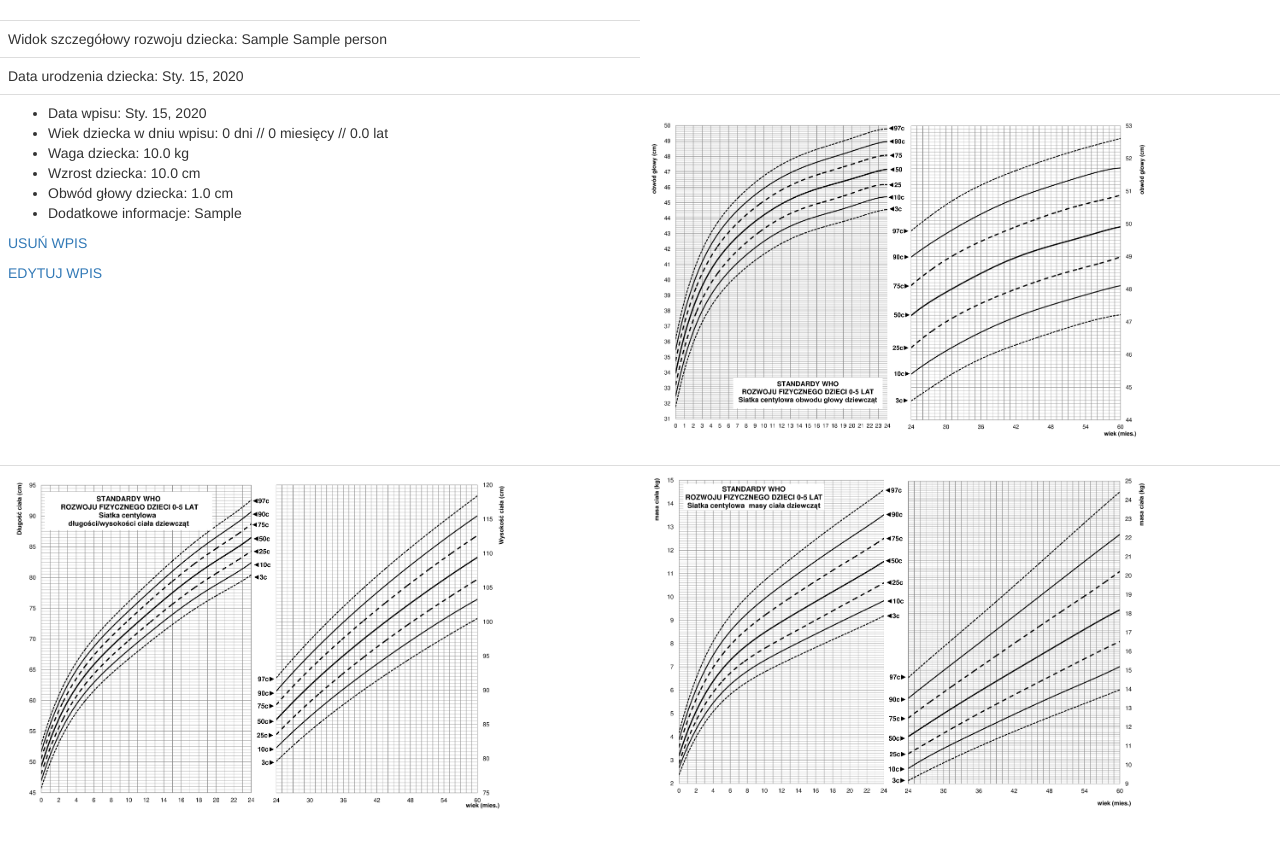
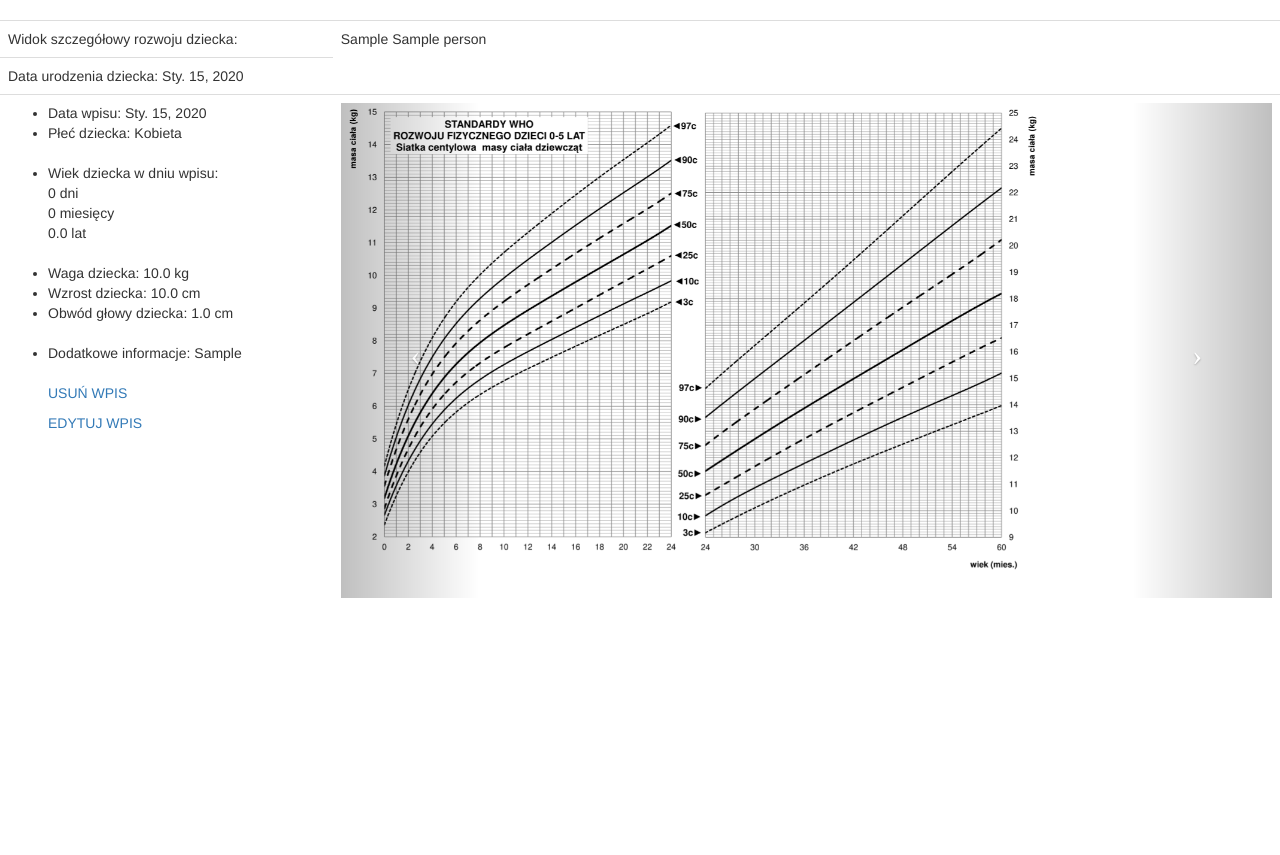
Before and after one commit to MC-Mary/organizer, a Django app: page /childdevelopment/1/ in a window 1280 px wide. Shown: the part 52-907 px from the top of the page. After the commit the page ends 650 px from the top, so only its background shows below. Run offline with Django 3.2, Linux system fonts and the light colour scheme; a user stored in the database is signed in; tables that the repository leaves empty hold one stand-in row (values such as "Sample post"); some libraries are stand-ins or nearby versions.

Commit message:
change in child_development - carousel

```diff
--- a/memo_for_you/views.py
+++ b/memo_for_you/views.py
@@ -5,7 +5,7 @@ from django.shortcuts import render, redirect
 from datetime import datetime
 
 from memo_for_you.forms import PersonForm, VaccinationForm, ChildDevelopmentForm, LoginForm, RegisterForm
-from memo_for_you.models import Vaccine, Person, Vaccination, ChildDevelopment, Diet
+from memo_for_you.models import Vaccine, Person, Vaccination, ChildDevelopment, Diet, GENDER
 from django.urls import reverse
 from django.views import View
 
@@ -110,22 +110,23 @@ class DeletePerson(LoginRequiredMixin, View):
 
 class UpdatePerson(LoginRequiredMixin, View):
     def get(self, request, id):
-        person_id = Person.objects.get(id=id)
-        persons = Person.objects.all()
-        return render(request, 'update_person_view.html', {'persons': persons, 'person_id': person_id})
+        person_detail = Person.objects.get(id=id)
+        gender_name = GENDER
+        return render(request, 'update_person_view.html',
+                      {'gender_name': gender_name, 'person_detail': person_detail})
 
     def post(self, request, id):
-        person_id = Person.objects.get(id=id)
+        person_detail = Person.objects.get(id=id)
         first_name = request.POST.get('first_name')
         second_name = request.POST.get('second_name')
         date_of_birth = request.POST.get('date_of_birth')
         gender = request.POST.get('gender')
 
-        person_id.first_name = first_name
-        person_id.second_name = second_name
-        person_id.date_of_birth = date_of_birth
-        person_id.gender = gender
-        person_id.save()
+        person_detail.first_name = first_name
+        person_detail.second_name = second_name
+        person_detail.date_of_birth = date_of_birth
+        person_detail.gender = gender
+        person_detail.save()
 
         return redirect(reverse('add_person'))
 
@@ -194,6 +195,7 @@ class AddChildDevelopment(LoginRequiredMixin, View):
 class DetailChildDevelopment(LoginRequiredMixin, View):
     def get(self, request, id):
         child_development_detail = ChildDevelopment.objects.get(id=id)
+        gender_of_the_child = child_development_detail.person.get_gender_display()
 
         person_age_on_measurement_day_in_days = \
             (child_development_detail.date_of_entry - child_development_detail.person.date_of_birth).days
@@ -201,7 +203,7 @@ class DetailChildDevelopment(LoginRequiredMixin, View):
         person_age_on_measurement_day_in_months = int(person_age_on_measurement_day_in_weeks // 4.33)
         person_age_on_measurement_day_in_years = round((person_age_on_measurement_day_in_weeks / 52), 1)
 
-        ctx = {'object': child_development_detail,
+        ctx = {'object': child_development_detail, 'gender_of_the_child': gender_of_the_child,
                'person_age_on_measurement_day_in_months': person_age_on_measurement_day_in_months,
                'person_age_on_measurement_day_in_days': person_age_on_measurement_day_in_days,
                'person_age_on_measurement_day_in_years': person_age_on_measurement_day_in_years}
@@ -220,7 +222,7 @@ class UpdateChildDevelopment(LoginRequiredMixin, View):
         child_development_detail = ChildDevelopment.objects.get(id=id)
         persons = Person.objects.all()
         return render(request, 'update_child_development_view.html',
-                      {'child_development_detail': child_development_detail, 'person_detail': persons})
+                      {'child_development_detail': child_development_detail, 'persons': persons})
 
     def post(self, request, id):
         child_development_detail = ChildDevelopment.objects.get(id=id)
@@ -232,16 +234,6 @@ class UpdateChildDevelopment(LoginRequiredMixin, View):
         additional_information = request.POST.get('additional_information')
         person_detail = Person.objects.get(id=person_id)
 
-        # if not date_of_entry:
-        #     return render(request, 'update_child_development_view.html',
-        #                   {'error': 'Uwaga - nie ma wpisanej daty wpisu'})
-        # if int(weight) <= 0:
-        #     return render(request, 'update_child_development_view.html',
-        #                   {'error': 'Uwaga - zła waga wpisana'})
-        # if int(height) <= 0:
-        #     return render(request, 'update_child_development_view.html',
-        #                   {'error': 'Uwaga - zły wzrost wpisany'})
-        # else:
         child_development_detail.person = person_detail
         child_development_detail.date_of_entry = date_of_entry
         child_development_detail.weight = weight
@@ -255,12 +247,12 @@ class UpdateChildDevelopment(LoginRequiredMixin, View):
 # class UpdateChildDevelopment(LoginRequiredMixin, View):
 #     def get(self, request, id):
 #         child_development_detail = ChildDevelopment.objects.get(pk=id)
-#         form = UpdateChildDevelopmentForm(instance=child_development_detail)
+#         form = ChildDevelopmentForm(instance=child_development_detail)
 #         return render(request, 'object_update_view.html', {'update_form': form})
 #
 #     def post(self, request, id):
 #         child_development_detail = ChildDevelopment.objects.get(pk=id)
-#         form = UpdateChildDevelopmentForm(request.POST, instance=child_development_detail)
+#         form = ChildDevelopmentForm(request.POST, instance=child_development_detail)
 #
 #         if form.is_valid():
 #             form.save()
--- a/templates/detail_child_development_view.html
+++ b/templates/detail_child_development_view.html
@@ -6,7 +6,8 @@
     <tbody>
         <thead class="th_table">
             <tr>
-                <td>Widok szczegółowy rozwoju dziecka: {{ object.person }}</td>
+                <td>Widok szczegółowy rozwoju dziecka: </td>
+                <td>{{ object.person }}</td>
             </tr>
             <tr>
                 <td>Data urodzenia dziecka: {{object.person.date_of_birth}}</td>
@@ -16,21 +17,23 @@
             <td>
                <ul>
                    <li> Data wpisu: {{ object.date_of_entry }}</li>
-                   <li> Wiek dziecka w dniu wpisu: {{ person_age_on_measurement_day_in_days }}
+                   <li> Płeć dziecka: {{ gender_of_the_child }}</li><br>
+                   <li> Wiek dziecka w dniu wpisu: <br>
+                        {{ person_age_on_measurement_day_in_days }}
                         {% if person_age_on_measurement_day_in_days == 1 %}
                             dzień
                         {% else %}
                             dni
-                        {% endif %}
-                        // {{ person_age_on_measurement_day_in_months }}
+                        {% endif %}<br>
+                        {{ person_age_on_measurement_day_in_months }}
                         {% if person_age_on_measurement_day_in_months  == 1 %}
                             miesiąc
                         {% elif 5 > person_age_on_measurement_day_in_months and person_age_on_measurement_day_in_months >= 2 %}
                             miesiące
                         {% else %}
                             miesięcy
-                        {% endif %}
-                        // {{ person_age_on_measurement_day_in_years }}
+                        {% endif %}<br>
+                        {{ person_age_on_measurement_day_in_years }}
                         {% if person_age_on_measurement_day_in_years  == 1 %}
                             rok
                         {% elif 5 > person_age_on_measurement_day_in_years and person_age_on_measurement_day_in_years >= 2 %}
@@ -38,23 +41,67 @@
                         {% else %}
                             lat
                         {% endif %}
-                   </li>
+                   </li><br>
                    <li> Waga dziecka: {{ object.weight}} kg</li>
                    <li> Wzrost dziecka: {{ object.height}} cm</li>
-                   <li> Obwód głowy dziecka: {{ object.head_circuit}} cm</li>
-                   <li> Dodatkowe informacje: {{ object.additional_information}}</li>
+                   <li> Obwód głowy dziecka: {{ object.head_circuit}} cm</li><br>
+                   <li> Dodatkowe informacje: {{ object.additional_information}}</li><br>
+                   <p><a href="/childdevelopment/delete/{{object.id}}/">USUŃ WPIS</a></p>
+                   <p><a href="/childdevelopment/update/{{object.id}}/">EDYTUJ WPIS</a></p>
                </ul>
-            <p><a href="/childdevelopment/delete/{{object.id}}/">USUŃ WPIS</a></p>
-            <p><a href="/childdevelopment/update/{{object.id}}/">EDYTUJ WPIS</a></p>
             </td>
-            <td> <img src="{% static 'jpg/f_obw_glowy.jpg' %}" width="500"
-                      title="siatka centylowa dziewczynka obwód głowy"> </td>
+            <td>
+                <div id="carousel-percentile_grid" class="carousel slide">
+                    <!-- Wskaźniki w postaci kropek -->
+                    <ul class="carousel-indicators">
+                        <li data-target="#carousel-percentile_grid" data-slide-to="0" class="active"></li>
+                        <li data-target="#carousel-percentile_grid" data-slide-to="1"></li>
+                        <li data-target="#carousel-percentile_grid" data-slide-to="2"></li>
+                    </ul>
+                    <!-- Slajdy -->
+                    {% if gender_of_the_child == "Kobieta" %}
+                    <div class="carousel-inner">
+                        <div class="item active">
+                            <img src="{% static 'jpg/f_waga.jpg' %}" width="700"
+                                 title="siatka centylowa dziewczynka waga">
+                        </div>
+                        <div class="item">
+                            <img src="{% static 'jpg/f_wzrost.jpg' %}" width="700"
+                                 title="siatka centylowa dziewczynka wzrost">
+                        </div>
+                        <div class="item">
+                            <img src="{% static 'jpg/f_obw_glowy.jpg' %}" width="700"
+                                 title="siatka centylowa dziewczynka obwód głowy">
+                        </div>
+                    </div>
+                    {% else %}
+                    <div class="carousel-inner">
+                        <div class="item active">
+                            <img src="{% static 'jpg/m_waga.jpg' %}" width="700"
+                                 title="siatka centylowa chłopiec waga">
+                        </div>
+
+                        <div class="item">
+                            <img src="{% static 'jpg/m_wzrost.jpg' %}" width="700"
+                                 title="siatka centylowa chłopiec wzrost">
+                        </div>
+
+                        <div class="item">
+                            <img src="{% static 'jpg/m_obw_glowy.jpg' %}" width="700"
+                                 title="siatka centylowa chłopiec obwód głowy">
+                        </div>
+                    </div>
+                    {% endif %}
+                    <!-- Strzałki do przewijania -->
+                    <a class="left carousel-control" href="#carousel-percentile_grid" data-slide="prev">
+                    <span class="icon-prev"></span></a>
+                    <a class="right carousel-control" href="#carousel-percentile_grid" data-slide="next">
+                    <span class="icon-next"></span></a>
+                </div>
+            </td>
         </tr>
         <tr>
-            <td> <img src="{% static 'jpg/f_wzrost.jpg' %}" width="500"
-                      title="siatka centylowa dziewczynka wzrost"> </td>
-            <td> <img src="{% static 'jpg/f_waga.jpg' %}" width="500"
-                      title="siatka centylowa dziewczynka waga"> </td>
+
         </tr>
 </table>
 
--- a/templates/update_child_development_view.html
+++ b/templates/update_child_development_view.html
@@ -6,7 +6,7 @@
 
         <p><label for="person"> Wybierz dziecko:</label>
             <select name="person">
-                {% for item in person_detail %}
+                {% for item in persons %}
                     {% if item == child_development_detail.person %}
                         <option selected value="{{ item.id }}">{{ item }}</option>
                     {% else %}
```
Also changed, not shown: templates/update_person_view.html (+10 -10 lines), .github/workflows/main.yml.
